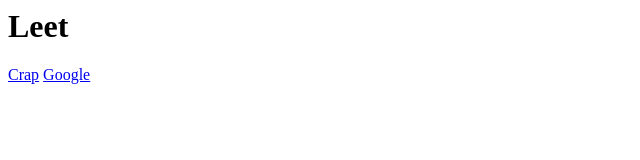
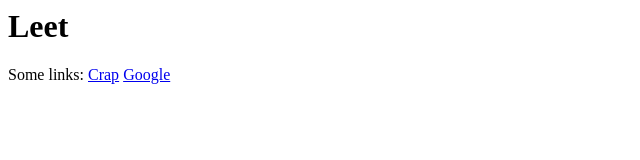
Before and after one commit to Leprosy/web, a plain HTML site: page index.html in a window 1280 px wide. Shown: the whole page, without its empty margins (0-640 px from the left). Drawn offline with Linux system fonts and the light colour scheme.

Commit message:
Update index.html

```diff
--- a/index.html
+++ b/index.html
@@ -1,3 +1,5 @@
 <h1>Leet</h1>
+<p>Some links:
 <a href="/">Crap</a>
 <a href="https://www.google.com/">Google</a>
+</p>
```
